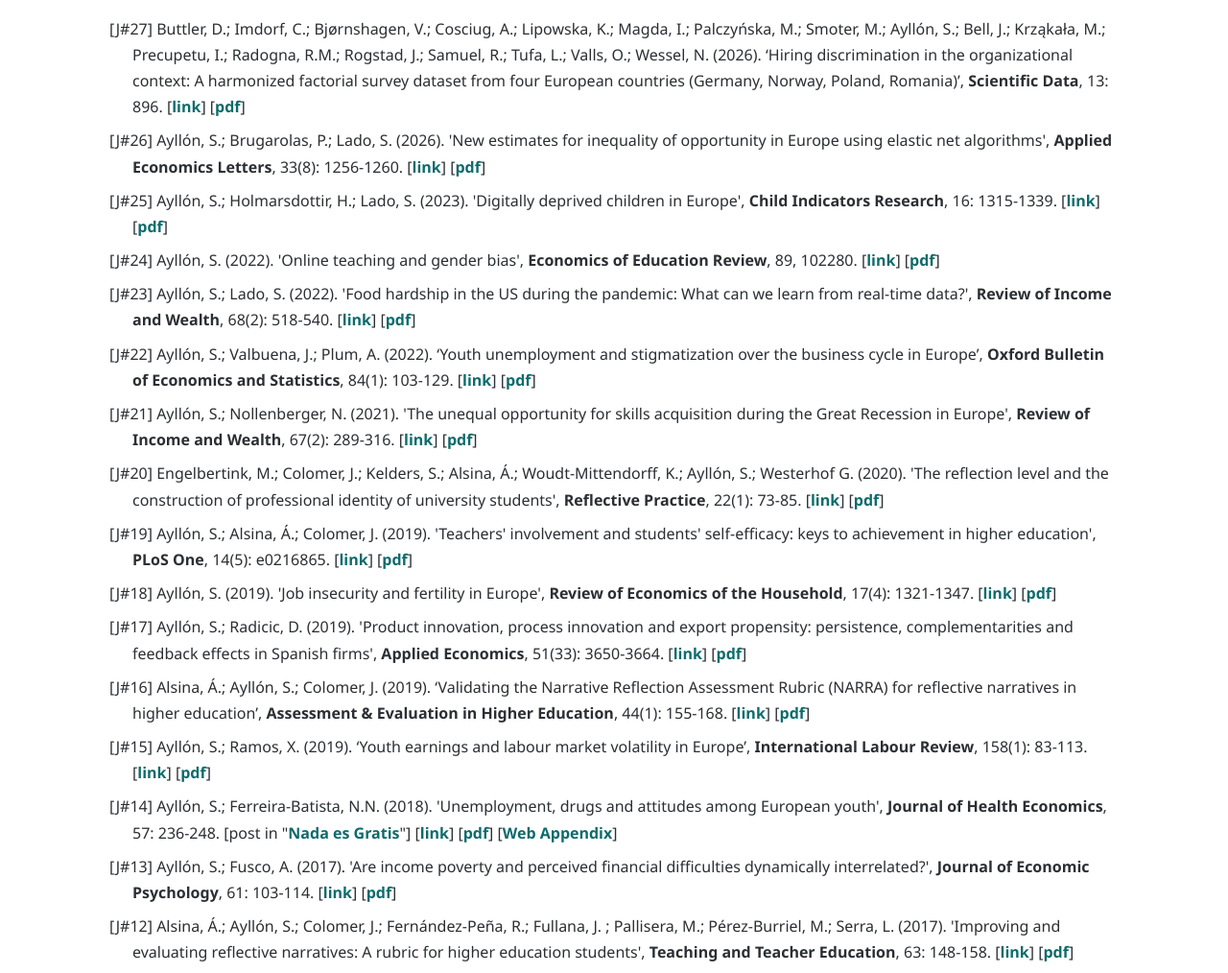
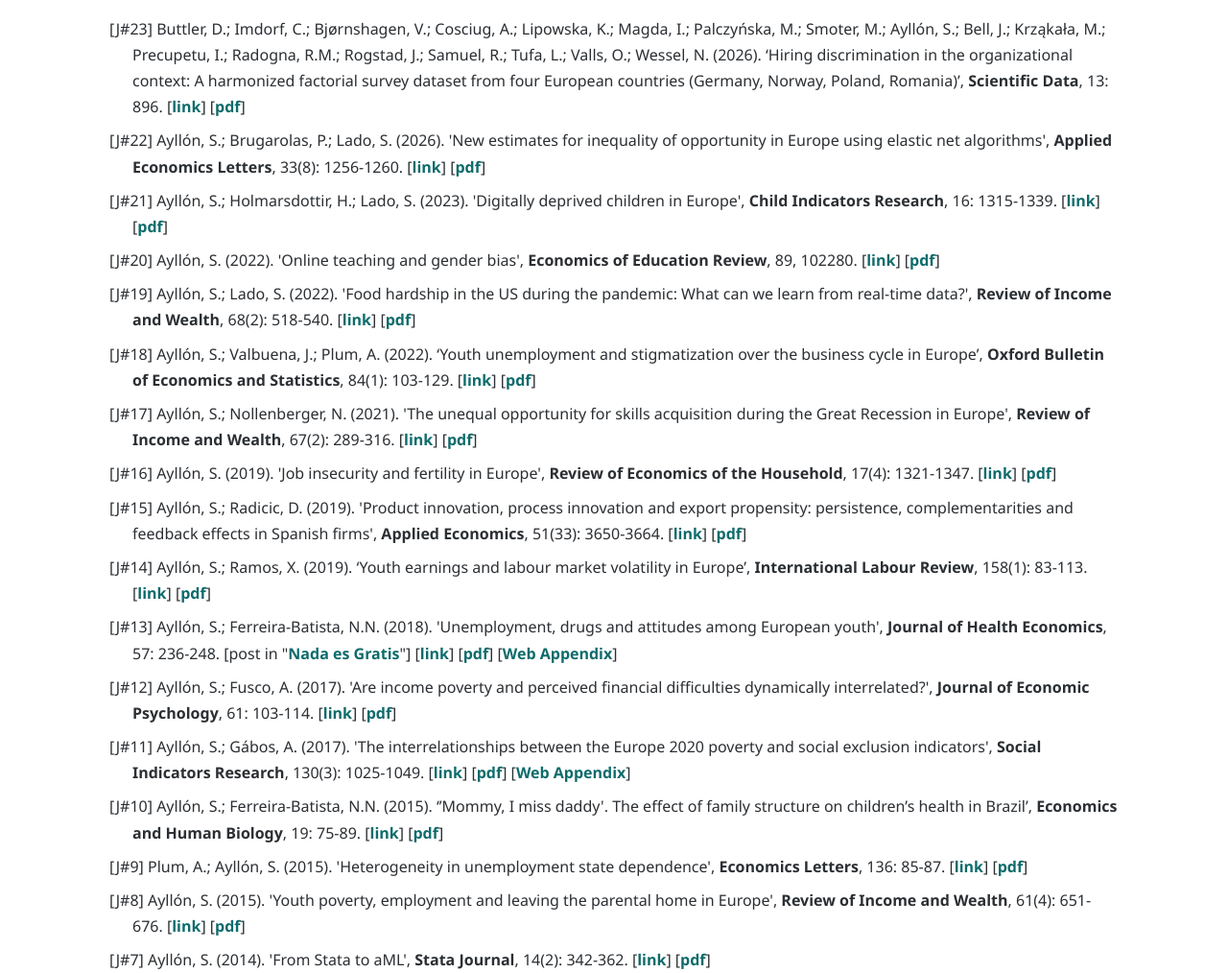
Before and after one commit to saraayllon/saraayllon.github.io, a plain HTML site: page publications.html in a window 1280 px wide. Shown: the part 300-1314 px from the top of the page at 96% size. Drawn offline with Linux system fonts and the light colour scheme.

Commit message:
Publications: teaching-innovation articles in their own section (T#1-4), economics journal articles renumbered J#1-23
Co-Authored-By: Claude Opus 5.5 <noreply@anthropic.com>

```diff
--- a/publications.html
+++ b/publications.html
@@ -18,22 +18,18 @@
 <h1 id="publications">Publications</h1>
 <h2 id="journal-articles">Journal articles</h2>
 <ul>
-<li>[J#27] Buttler, D.; Imdorf, C.; Bjørnshagen, V.; Cosciug, A.; Lipowska, K.; Magda, I.; Palczyńska, M.; Smoter, M.; Ayllón, S.; Bell, J.; Krząkała, M.; Precupetu, I.; Radogna, R.M.; Rogstad, J.; Samuel, R.; Tufa, L.; Valls, O.; Wessel, N. (2026). ‘Hiring discrimination in the organizational context: A harmonized factorial survey dataset from four European countries (Germany, Norway, Poland, Romania)’, <strong>Scientific Data</strong>, 13: 896. [<a href="https://doi.org/10.1038/s41597-026-07187-2">link</a>] [<a href="files/buttler_etal_2026_scientific_data.pdf">pdf</a>]</li>
-<li>[J#26] Ayllón, S.; Brugarolas, P.; Lado, S. (2026). 'New estimates for inequality of opportunity in Europe using elastic net algorithms', <strong>Applied Economics Letters</strong>, 33(8): 1256-1260. [<a href="https://doi.org/10.1080/13504851.2024.2424948">link</a>] [<a href="files/ayllon_brugarolas_lado_2026_ael.pdf">pdf</a>]</li>
-<li>[J#25] Ayllón, S.; Holmarsdottir, H.; Lado, S. (2023). 'Digitally deprived children in Europe', <strong>Child Indicators Research</strong>, 16: 1315-1339. [<a href="https://doi.org/10.1007/s12187-022-10006-w">link</a>] [<a href="files/ayllon_holmarsdottir_lado_2023_cir.pdf">pdf</a>]</li>
-<li>[J#24] Ayllón, S. (2022). 'Online teaching and gender bias', <strong>Economics of Education Review</strong>, 89, 102280. [<a href="https://doi.org/10.1016/j.econedurev.2022.102280">link</a>] [<a href="files/ayllon_2022_eer.pdf">pdf</a>]</li>
-<li>[J#23] Ayllón, S.; Lado, S. (2022). 'Food hardship in the US during the pandemic: What can we learn from real-time data?', <strong>Review of Income and Wealth</strong>, 68(2): 518-540. [<a href="https://doi.org/10.1111/roiw.12564">link</a>] [<a href="files/ayllon_lado_2022_roiw.pdf">pdf</a>]</li>
-<li>[J#22] Ayllón, S.; Valbuena, J.; Plum, A. (2022). ‘Youth unemployment and stigmatization over the business cycle in Europe’, <strong>Oxford Bulletin of Economics and Statistics</strong>, 84(1): 103-129. [<a href="https://doi.org/10.1111/obes.12445">link</a>] [<a href="files/2021_obes_printed.pdf">pdf</a>]</li>
-<li>[J#21] Ayllón, S.; Nollenberger, N. (2021). 'The unequal opportunity for skills acquisition during the Great Recession in Europe', <strong>Review of Income and Wealth</strong>, 67(2): 289-316. [<a href="https://doi.org/10.1111/roiw.12472">link</a>] [<a href="files/2020_roiw.pdf">pdf</a>]</li>
-<li>[J#20] Engelbertink, M.; Colomer, J.; Kelders, S.; Alsina, Á.; Woudt-Mittendorff, K.; Ayllón, S.; Westerhof G. (2020). 'The reflection level and the construction of professional identity of university students', <strong>Reflective Practice</strong>, 22(1): 73-85. [<a href="https://doi.org/10.1080/14623943.2020.1835632">link</a>] [<a href="files/engelbertink_etal_2020_reflective_practice.pdf">pdf</a>]</li>
-<li>[J#19] Ayllón, S.; Alsina, Á.; Colomer, J. (2019). 'Teachers' involvement and students' self-efficacy: keys to achievement in higher education', <strong>PLoS One</strong>, 14(5): e0216865. [<a href="https://doi.org/10.1371/journal.pone.0216865">link</a>] [<a href="files/2019_plos.pdf">pdf</a>]</li>
-<li>[J#18] Ayllón, S. (2019). 'Job insecurity and fertility in Europe', <strong>Review of Economics of the Household</strong>, 17(4): 1321-1347. [<a href="https://doi.org/10.1007/s11150-019-09450-5">link</a>] [<a href="files/2019_reho.pdf">pdf</a>]</li>
-<li>[J#17] Ayllón, S.; Radicic, D. (2019). 'Product innovation, process innovation and export propensity: persistence, complementarities and feedback effects in Spanish firms', <strong>Applied Economics</strong>, 51(33): 3650-3664. [<a href="https://doi.org/10.1080/00036846.2019.1584376">link</a>] [<a href="files/2019_applied_economics.pdf">pdf</a>]</li>
-<li>[J#16] Alsina, Á.; Ayllón, S.; Colomer, J. (2019). ‘Validating the Narrative Reflection Assessment Rubric (NARRA) for reflective narratives in higher education’, <strong>Assessment &amp; Evaluation in Higher Education</strong>, 44(1): 155-168. [<a href="https://doi.org/10.1080/02602938.2018.1486391">link</a>] [<a href="files/alsina_ayllon_colomer_assessment_and_evaluation_in_higher_education.pdf">pdf</a>]</li>
-<li>[J#15] Ayllón, S.; Ramos, X. (2019). ‘Youth earnings and labour market volatility in Europe’, <strong>International Labour Review</strong>, 158(1): 83-113. [<a href="https://doi.org/10.1111/ilr.12131">link</a>] [<a href="files/2019_ilr.pdf">pdf</a>]</li>
-<li>[J#14] Ayllón, S.; Ferreira-Batista, N.N. (2018). 'Unemployment, drugs and attitudes among European youth', <strong>Journal of Health Economics</strong>, 57: 236-248. [post in "<a href="http://nadaesgratis.es/admin/la-relacion-entre-crisis-economica-y-consumo-de-drogas">Nada es Gratis</a>"] [<a href="https://doi.org/10.1016/j.jhealeco.2017.08.005">link</a>] [<a href="files/2018_jhe.pdf">pdf</a>] [<a href="files/ayllon_ferreirabatista_online_appendix_2017.pdf">Web Appendix</a>]</li>
-<li>[J#13] Ayllón, S.; Fusco, A. (2017). 'Are income poverty and perceived financial difficulties dynamically interrelated?', <strong>Journal of Economic Psychology</strong>, 61: 103-114. [<a href="https://doi.org/10.1016/j.joep.2017.03.008">link</a>] [<a href="files/2017_eco_psy.pdf">pdf</a>]</li>
-<li>[J#12] Alsina, Á.; Ayllón, S.; Colomer, J.; Fernández-Peña, R.; Fullana, J. ; Pallisera, M.; Pérez-Burriel, M.; Serra, L. (2017). 'Improving and evaluating reflective narratives: A rubric for higher education students', <strong>Teaching and Teacher Education</strong>, 63: 148-158. [<a href="https://doi.org/10.1016/j.tate.2016.12.015">link</a>] [<a href="files/2017_tate.pdf">pdf</a>]</li>
+<li>[J#23] Buttler, D.; Imdorf, C.; Bjørnshagen, V.; Cosciug, A.; Lipowska, K.; Magda, I.; Palczyńska, M.; Smoter, M.; Ayllón, S.; Bell, J.; Krząkała, M.; Precupetu, I.; Radogna, R.M.; Rogstad, J.; Samuel, R.; Tufa, L.; Valls, O.; Wessel, N. (2026). ‘Hiring discrimination in the organizational context: A harmonized factorial survey dataset from four European countries (Germany, Norway, Poland, Romania)’, <strong>Scientific Data</strong>, 13: 896. [<a href="https://doi.org/10.1038/s41597-026-07187-2">link</a>] [<a href="files/buttler_etal_2026_scientific_data.pdf">pdf</a>]</li>
+<li>[J#22] Ayllón, S.; Brugarolas, P.; Lado, S. (2026). 'New estimates for inequality of opportunity in Europe using elastic net algorithms', <strong>Applied Economics Letters</strong>, 33(8): 1256-1260. [<a href="https://doi.org/10.1080/13504851.2024.2424948">link</a>] [<a href="files/ayllon_brugarolas_lado_2026_ael.pdf">pdf</a>]</li>
+<li>[J#21] Ayllón, S.; Holmarsdottir, H.; Lado, S. (2023). 'Digitally deprived children in Europe', <strong>Child Indicators Research</strong>, 16: 1315-1339. [<a href="https://doi.org/10.1007/s12187-022-10006-w">link</a>] [<a href="files/ayllon_holmarsdottir_lado_2023_cir.pdf">pdf</a>]</li>
+<li>[J#20] Ayllón, S. (2022). 'Online teaching and gender bias', <strong>Economics of Education Review</strong>, 89, 102280. [<a href="https://doi.org/10.1016/j.econedurev.2022.102280">link</a>] [<a href="files/ayllon_2022_eer.pdf">pdf</a>]</li>
+<li>[J#19] Ayllón, S.; Lado, S. (2022). 'Food hardship in the US during the pandemic: What can we learn from real-time data?', <strong>Review of Income and Wealth</strong>, 68(2): 518-540. [<a href="https://doi.org/10.1111/roiw.12564">link</a>] [<a href="files/ayllon_lado_2022_roiw.pdf">pdf</a>]</li>
+<li>[J#18] Ayllón, S.; Valbuena, J.; Plum, A. (2022). ‘Youth unemployment and stigmatization over the business cycle in Europe’, <strong>Oxford Bulletin of Economics and Statistics</strong>, 84(1): 103-129. [<a href="https://doi.org/10.1111/obes.12445">link</a>] [<a href="files/2021_obes_printed.pdf">pdf</a>]</li>
+<li>[J#17] Ayllón, S.; Nollenberger, N. (2021). 'The unequal opportunity for skills acquisition during the Great Recession in Europe', <strong>Review of Income and Wealth</strong>, 67(2): 289-316. [<a href="https://doi.org/10.1111/roiw.12472">link</a>] [<a href="files/2020_roiw.pdf">pdf</a>]</li>
+<li>[J#16] Ayllón, S. (2019). 'Job insecurity and fertility in Europe', <strong>Review of Economics of the Household</strong>, 17(4): 1321-1347. [<a href="https://doi.org/10.1007/s11150-019-09450-5">link</a>] [<a href="files/2019_reho.pdf">pdf</a>]</li>
+<li>[J#15] Ayllón, S.; Radicic, D. (2019). 'Product innovation, process innovation and export propensity: persistence, complementarities and feedback effects in Spanish firms', <strong>Applied Economics</strong>, 51(33): 3650-3664. [<a href="https://doi.org/10.1080/00036846.2019.1584376">link</a>] [<a href="files/2019_applied_economics.pdf">pdf</a>]</li>
+<li>[J#14] Ayllón, S.; Ramos, X. (2019). ‘Youth earnings and labour market volatility in Europe’, <strong>International Labour Review</strong>, 158(1): 83-113. [<a href="https://doi.org/10.1111/ilr.12131">link</a>] [<a href="files/2019_ilr.pdf">pdf</a>]</li>
+<li>[J#13] Ayllón, S.; Ferreira-Batista, N.N. (2018). 'Unemployment, drugs and attitudes among European youth', <strong>Journal of Health Economics</strong>, 57: 236-248. [post in "<a href="http://nadaesgratis.es/admin/la-relacion-entre-crisis-economica-y-consumo-de-drogas">Nada es Gratis</a>"] [<a href="https://doi.org/10.1016/j.jhealeco.2017.08.005">link</a>] [<a href="files/2018_jhe.pdf">pdf</a>] [<a href="files/ayllon_ferreirabatista_online_appendix_2017.pdf">Web Appendix</a>]</li>
+<li>[J#12] Ayllón, S.; Fusco, A. (2017). 'Are income poverty and perceived financial difficulties dynamically interrelated?', <strong>Journal of Economic Psychology</strong>, 61: 103-114. [<a href="https://doi.org/10.1016/j.joep.2017.03.008">link</a>] [<a href="files/2017_eco_psy.pdf">pdf</a>]</li>
 <li>[J#11] Ayllón, S.; Gábos, A. (2017). 'The interrelationships between the Europe 2020 poverty and social exclusion indicators', <strong>Social Indicators Research</strong>, 130(3): 1025-1049. [<a href="https://doi.org/10.1007/s11205-015-1212-2">link</a>] [<a href="files/2017_social_indicators.pdf">pdf</a>] [<a href="files/web_appendix.pdf">Web Appendix</a>]</li>
 <li>[J#10] Ayllón, S.; Ferreira-Batista, N.N. (2015). ‘’Mommy, I miss daddy'. The effect of family structure on children’s health in Brazil’, <strong>Economics and Human Biology</strong>, 19: 75-89. [<a href="https://doi.org/10.1016/j.ehb.2015.08.001">link</a>] [<a href="files/ayllon_ferreirabatista_ehb_2015.pdf">pdf</a>]</li>
 <li>[J#9] Plum, A.; Ayllón, S. (2015). 'Heterogeneity in unemployment state dependence', <strong>Economics Letters</strong>, 136: 85-87. [<a href="https://doi.org/10.1016/j.econlet.2015.09.006">link</a>] [<a href="files/plum_ayllon_ecolett_2015.pdf">pdf</a>]</li>
@@ -45,6 +41,13 @@
 <li>[J#3] Ayllón, S.; Blanco-Perez, C. (2012). 'State dependence in self-assessed health in Spain', <strong>Hacienda Pública Española / Review of Public Economics</strong>, 202(3): 9-30. [<a href="https://ideas.repec.org/a/hpe/journl/y2012v202i3p9-30.html">link</a>] [<a href="files/ayllon_blanco_hpe_2012.pdf">pdf</a>]</li>
 <li>[J#2] Ayllón, S. (2009). 'Poverty and living arrangements among youth in Spain, 1980-2005', <strong>Demographic Research</strong>, 20(17): 403-434. [<a href="https://doi.org/10.4054/DemRes.2009.20.17">link</a>] [<a href="files/ayllon_demres_2009.pdf">pdf</a>]</li>
 <li>[J#1] Ayllón, S.; Mercader, M.; Ramos, X. (2007). 'Caracterización de la privación y la pobreza en Cataluña', <strong>Revista de Economía Aplicada</strong>, 44(15): 137-175 (in Spanish). [<a href="http://ddd.uab.cat/record/140592">link</a>] [<a href="files/ayllon_mercader_ramos_rea_2007.pdf">pdf</a>]</li>
+</ul>
+<h2 id="journal-articles-on-teaching-innovation-in-higher-education">Journal articles on teaching innovation in higher education</h2>
+<ul>
+<li>[T#4] Engelbertink, M.; Colomer, J.; Kelders, S.; Alsina, Á.; Woudt-Mittendorff, K.; Ayllón, S.; Westerhof G. (2020). 'The reflection level and the construction of professional identity of university students', <strong>Reflective Practice</strong>, 22(1): 73-85. [<a href="https://doi.org/10.1080/14623943.2020.1835632">link</a>] [<a href="files/engelbertink_etal_2020_reflective_practice.pdf">pdf</a>]</li>
+<li>[T#3] Ayllón, S.; Alsina, Á.; Colomer, J. (2019). 'Teachers' involvement and students' self-efficacy: keys to achievement in higher education', <strong>PLoS One</strong>, 14(5): e0216865. [<a href="https://doi.org/10.1371/journal.pone.0216865">link</a>] [<a href="files/2019_plos.pdf">pdf</a>]</li>
+<li>[T#2] Alsina, Á.; Ayllón, S.; Colomer, J. (2019). ‘Validating the Narrative Reflection Assessment Rubric (NARRA) for reflective narratives in higher education’, <strong>Assessment &amp; Evaluation in Higher Education</strong>, 44(1): 155-168. [<a href="https://doi.org/10.1080/02602938.2018.1486391">link</a>] [<a href="files/alsina_ayllon_colomer_assessment_and_evaluation_in_higher_education.pdf">pdf</a>]</li>
+<li>[T#1] Alsina, Á.; Ayllón, S.; Colomer, J.; Fernández-Peña, R.; Fullana, J. ; Pallisera, M.; Pérez-Burriel, M.; Serra, L. (2017). 'Improving and evaluating reflective narratives: A rubric for higher education students', <strong>Teaching and Teacher Education</strong>, 63: 148-158. [<a href="https://doi.org/10.1016/j.tate.2016.12.015">link</a>] [<a href="files/2017_tate.pdf">pdf</a>]</li>
 </ul>
 <h2 id="books">Books</h2>
 <ul>
@@ -81,6 +84,6 @@
 <li>Ayllón, S. (2005). ‘How is income shared among households with young people? Implications for the analysis of youth poverty’, Observatori Català de la Joventut, internal report (in Catalan).</li>
 </ul>
 </main>
-<footer class="site"><div class="wrap">Sara Ayllón Gatnau · Universitat de Girona · Last updated 14 November 2026</div></footer>
+<footer class="site"><div class="wrap">Sara Ayllón Gatnau · Universitat de Girona · Last updated 19 November 2026</div></footer>
 </body>
 </html>
```
Also changed, not shown: index.html (+1 -1 lines), media.html (+1 -1 lines), projects.html (+1 -1 lines), talks.html (+1 -1 lines), working-papers.html (+1 -1 lines), 1 other file.
